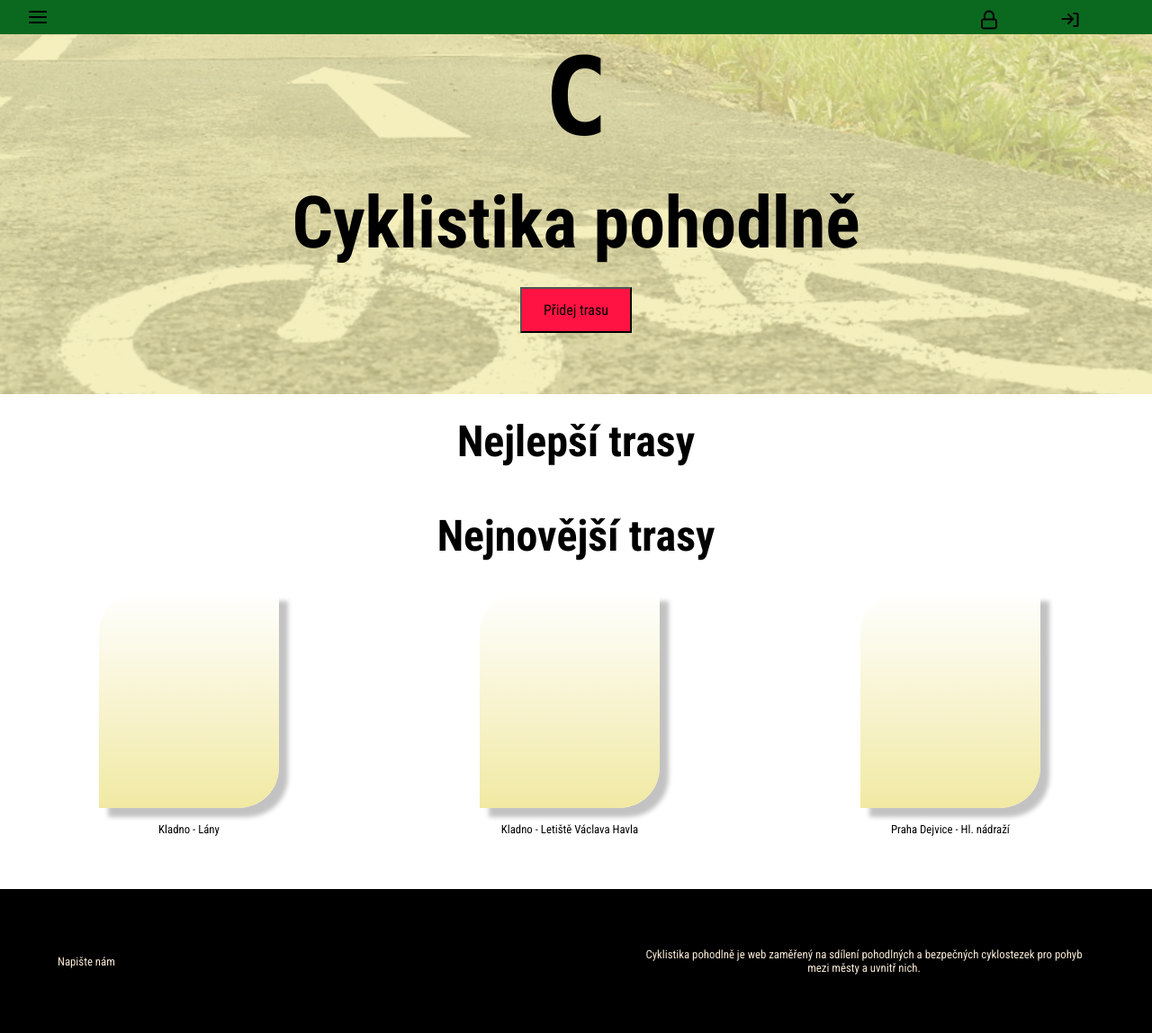
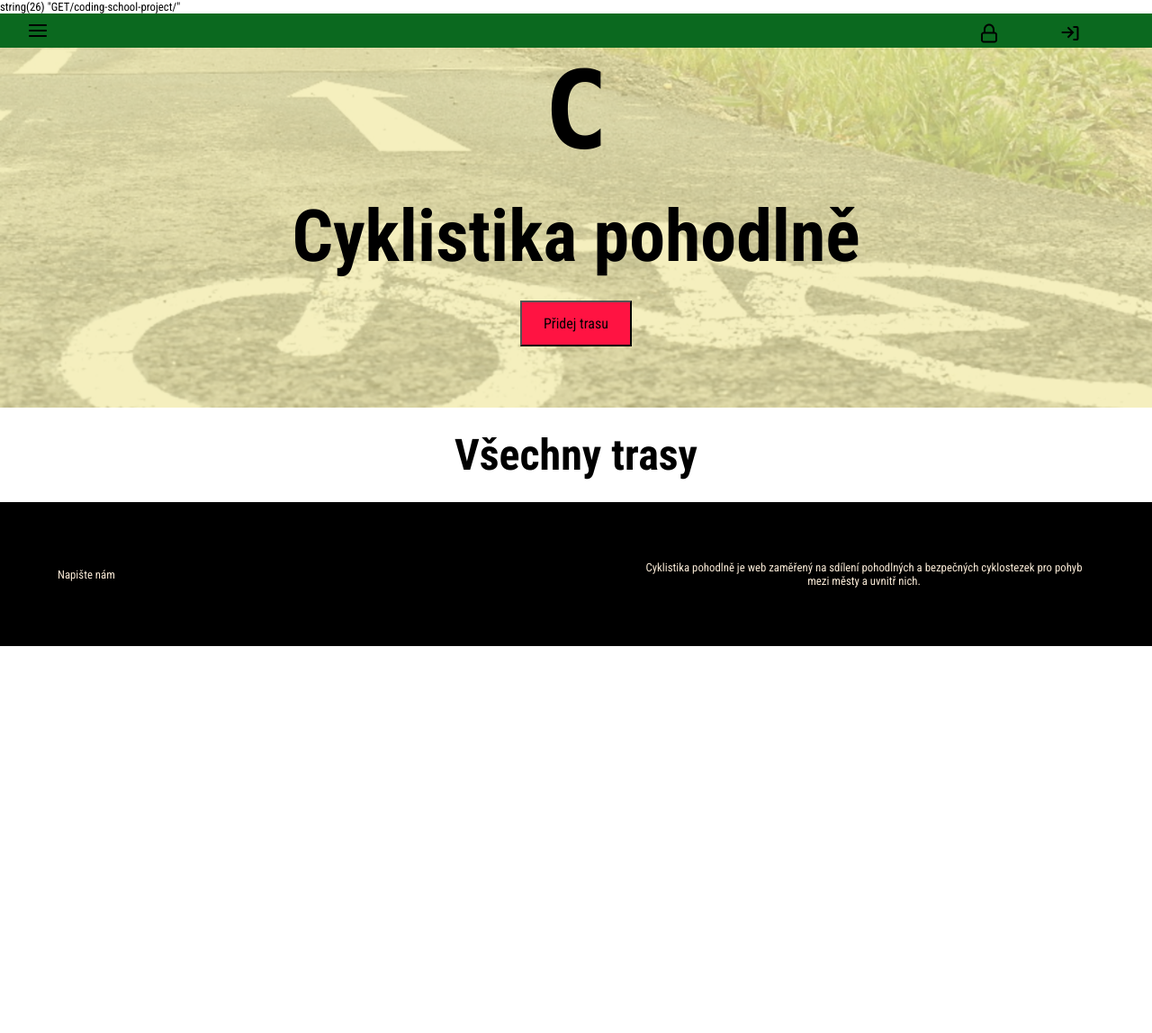
Before and after one commit to veltruskyd/coding-school-project, a PHP site: page /coding-school-project/ in a window 1280 px wide. Shown: the whole page at 90% size. After the commit the page ends 718 px from the top, so only its background shows below. Run offline with PHP 8.4, Linux system fonts and the light colour scheme; data that the repository does not hold is empty; some web fonts are replaced.

Commit message:
volání správné metody dle vybraných typů tras

```diff
--- a/Core/router.php
+++ b/Core/router.php
@@ -8,7 +8,7 @@ use app\controllers\HomeController;
 
 
 
-class Router
+class router
 {
 
     public $routes = [];
--- a/app/Models/Track.php
+++ b/app/Models/Track.php
@@ -19,6 +19,18 @@ class Track extends BaseModel
         return $this->database->dotaz('SELECT * FROM tracks ORDER BY `Like` DESC');
     }
 
+    public function new() {
+
+
+        return $this->database->dotaz('SELECT * FROM tracks ORDER BY `id` DESC');
+    }
+
+    public function my() {
+
+
+        return $this->database->dotaz('SELECT * FROM tracks where `user_id` = 1');
+    }
+
     public function create(array $data = [])
     {
         $this->database->dotaz ("INSERT INTO tracks (user_id,`From`,`To`, Mapy_link,img)
--- a/app/controllers/HomeController.php
+++ b/app/controllers/HomeController.php
@@ -3,13 +3,12 @@
 namespace app\controllers;
 
 use Core\View;
+use Core\router;
 use app\Models\Track;
 
 class HomeController
 {
     public $track;
-
-
 
 
     public function __construct() {
@@ -18,15 +17,19 @@ class HomeController
 
 
 
-    public function show()
-    {
-       return View::render('home', [
-            'tracks'=> (new Track)->all(),
-            ]);
+    public function show() {
+        $url = parse_url($_SERVER['REQUEST_METHOD'] . $_SERVER['REQUEST_URI'])['path'];
 
+        if($url == 'GET/coding-school-project/new') {
+            return View::render('home', ['tracks'=> (new Track)->new(),]);
+        }elseif ($url == 'GET/coding-school-project/best') {
+            return View::render('home', ['tracks'=> (new Track)->best(),]);
+        }elseif ($url == 'GET/coding-school-project/') {
+            return View::render('home', ['tracks'=> (new Track)->all(),]);
+        }elseif ($url == 'GET/coding-school-project/my') {
+            return View::render('home', ['tracks'=> (new Track)->my(),]);
+        }
     }
-
-
 
     public function create()
     {
--- a/views/card.php
+++ b/views/card.php
@@ -4,21 +4,27 @@ use app\utils\debug;
 use app\Models\Track;
 
 
-foreach ($tracks as $track) {
 
 
-    echo '
 
-        <div class="karta">
+$url = parse_url($_SERVER['REQUEST_METHOD'] . $_SERVER['REQUEST_URI'])['path'];
+
+if($url == 'GET/coding-school-project/new') {
+            echo('<h3>Nejnovější trasy</h3><section id="best">');
+        }elseif ($url == 'GET/coding-school-project/best') {
+            echo('<h3>Nejlepší trasy</h3><section id="best">');
+        }elseif ($url == 'GET/coding-school-project/') {
+            echo('<h3>Všechny trasy</h3><section id="best">');
+        }elseif ($url == 'GET/coding-school-project/my') {
+            echo('<h3>Moje trasy</h3><section id="best">');
+        }
+        foreach ($tracks as $track) {
+            echo('<div class="karta">
             <div class="kartaImg">
             <img class="trackImg" src="'.$track['img'].'" alt="">
             </div>
             <p class="kartaText">' . $track['From']." - ".$track['To'] . '</p>
-        </div>
+            </div>');};
 
 
-    ';
-    }
-
-
-        ?>
+?>
--- a/views/home.php
+++ b/views/home.php
@@ -1,4 +1,7 @@
-<?php use Core\View;
+<?php
+
+use Core\View;
+use Core\router;
 use app\utils\debug;
 
 
@@ -6,6 +9,10 @@ View::render('header'); ?>
 
 <body>
 
+<?php
+var_dump( parse_url($_SERVER['REQUEST_METHOD'] . $_SERVER['REQUEST_URI'])['path']);
+
+?>
 
 <div id="popRoute">
     <form action="/coding-school-project/" class="formContainer" method="post">
@@ -29,43 +36,12 @@ View::render('header'); ?>
 </header>
 
 <main>
-<h3>Nejlepší trasy</h3>
-
-<section id="best">
-
 <?php
-include 'card.php';?>
+include "views/card.php";
+?>
 
 </section>
 
-
-<h3>Nejnovější trasy</h3>
-<section id="new">
-    <div class="karta">
-        <div class="kartaImg"></div>
-        <p class="kartaText">Kladno - Lány</p>
-    </div>
-    <div class="karta">
-        <div class="kartaImg"></div>
-        <p class="kartaText">Kladno - Letiště Václava Havla</p>
-    </div>
-    <div class="karta">
-        <div class="kartaImg"></div>
-        <p class="kartaText">Praha Dejvice - Hl. nádraží</p>
-    </div>
-    <div class="karta">
-        <div class="kartaImg"></div>
-        <p class="kartaText">TOTO JE ČTVRTÝ DIV</p>
-    </div>
-    <div class="karta">
-        <div class="kartaImg"></div>
-        <p class="kartaText">TOTO JE PÁTÝ DIV</p>
-    </div>
-    <div class="karta">
-        <div class="kartaImg"></div>
-        <p class="kartaText">TOTO JE ŠESTÝ DIV</p>
-    </div>
-</section>
 </main>
 
 <?php View::render('footer'); ?>
--- a/web/routes.php
+++ b/web/routes.php
@@ -1,16 +1,19 @@
 <?php
 
-use Core\Router;
+use Core\router;
 use App\Controllers\LoginController;
 use App\Controllers\RegisterController;
 use App\Controllers\HomeController;
 
-$router = new Router();
+$router = new router();
 
 $router->addRoute('/coding-school-project/', HomeController::class, 'show', 'GET');
 $router->addRoute('/coding-school-project/', HomeController::class, 'create', 'POST');
 $router->addRoute('/coding-school-project/HOME', HomeController::class, 'show', 'GET');
 $router->addRoute('/coding-school-project/HOME', HomeController::class, 'create', 'POST');
+$router->addRoute('/coding-school-project/best', HomeController::class, 'show', 'GET');
+$router->addRoute('/coding-school-project/new', HomeController::class, 'show', 'GET');
+$router->addRoute('/coding-school-project/my', HomeController::class, 'show', 'GET');
 
 $router->addRoute('/coding-school-project/login', LoginController::class, 'show', 'GET');
 
```
